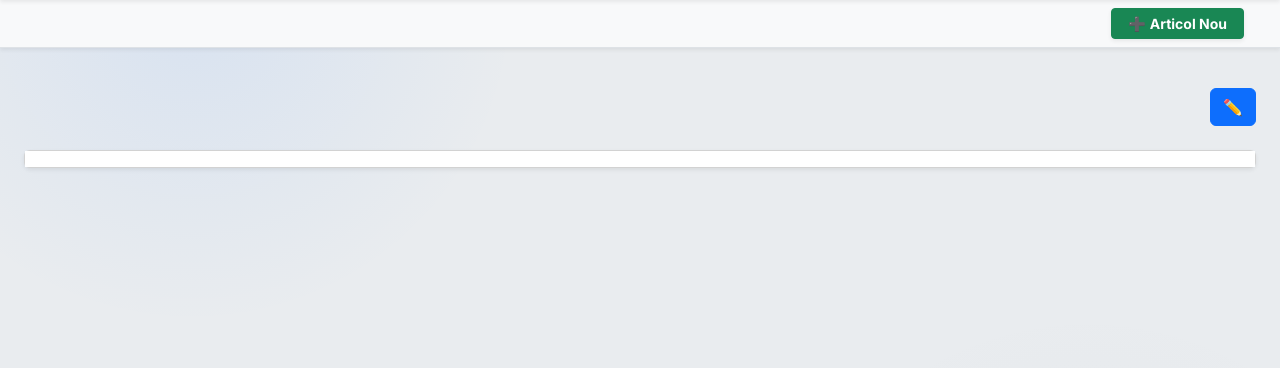
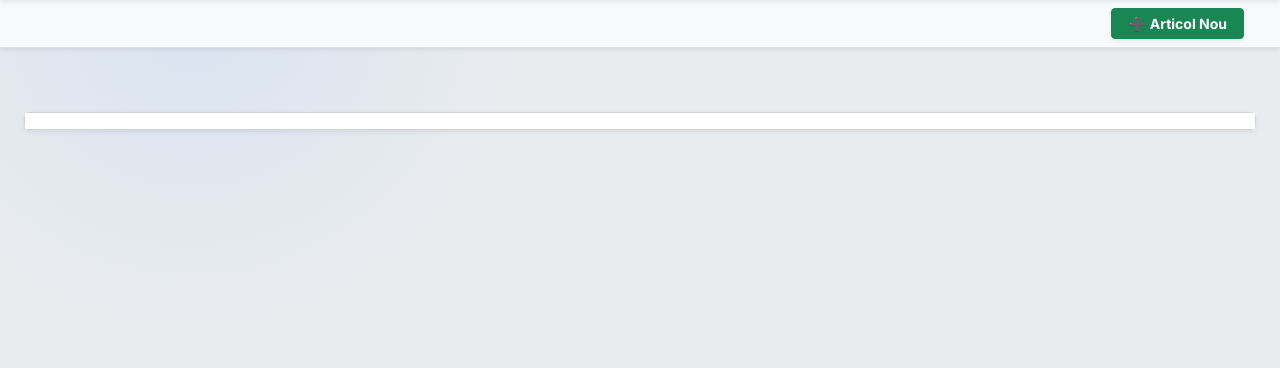
Before and after one commit to vlahx/app-blog, a FastAPI app: template app/templates/admin/index.html in a window 1280 px wide. Shown: the part 81-449 px from the top of the page. Run offline with FastAPI, Linux system fonts and the light colour scheme; the template is opened without the code that fills it, so the values that code supplies are empty; parts of the project's set-up code (start-up, migrations or seed data) failed here and were passed over.

Commit message:
fix(admin): Fix green new post button href to /admin/new and remove duplicate button

```diff
--- a/app/templates/admin/admin_base.html
+++ b/app/templates/admin/admin_base.html
@@ -84,7 +84,7 @@
         {% endif %}
       </div>
       <div class="ms-auto d-flex align-items-center gap-2">
-        <a class="btn btn-sm btn-success fw-bold px-3 shadow-sm d-flex align-items-center gap-1" href="/admin/post/new">
+        <a class="btn btn-sm btn-success fw-bold px-3 shadow-sm d-flex align-items-center gap-1" href="/admin/new">
           <span>➕</span>
           <span>{{ t('admin.nav.newPost') if t else 'Articol Nou' }}</span>
         </a>
--- a/app/templates/admin/index.html
+++ b/app/templates/admin/index.html
@@ -2,14 +2,9 @@
 
 {% block content %}
 <section class="py-4">
-  <div class="d-flex flex-column flex-md-row justify-content-between align-items-start gap-3 mb-4">
-    <div>
-      <h1 class="h3 mb-1">{{ t('admin.dashboard.title') }}</h1>
-      <p class="text-secondary mb-0">{{ t('admin.dashboard.subtitle') }}</p>
-    </div>
-    <div class="d-flex gap-2 align-items-center flex-wrap">
-      <a class="btn btn-primary fw-semibold" href="/admin/new">✏️ {{ t('admin.nav.newPost') }}</a>
-    </div>
+  <div class="mb-4">
+    <h1 class="h3 mb-1">{{ t('admin.dashboard.title') }}</h1>
+    <p class="text-secondary mb-0">{{ t('admin.dashboard.subtitle') }}</p>
   </div>
 
   {% if categories %}
```
